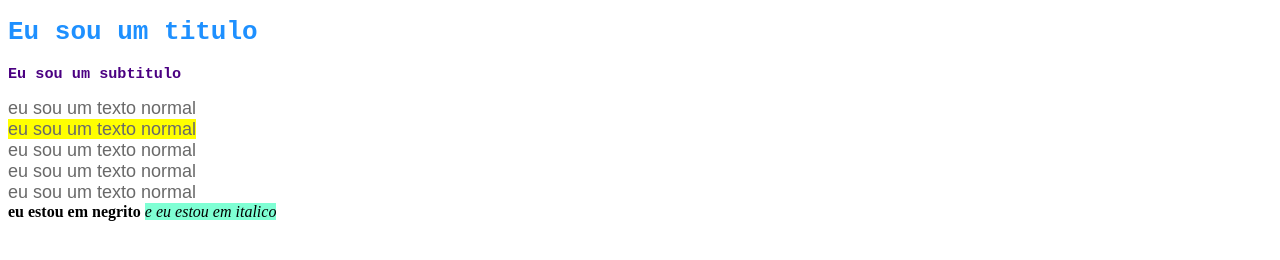
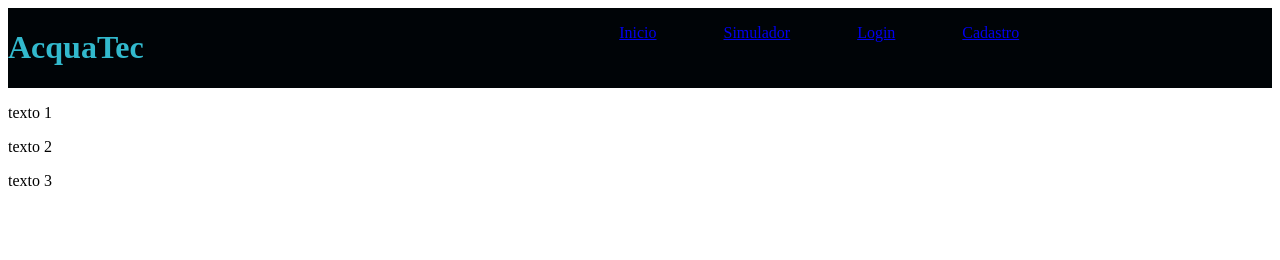
Before and after one commit to GabrielMaxi1602/Projeto-Gabriel-Maximiano, a plain HTML site: page index.html in a window 1280 px wide. Drawn offline with Linux system fonts and the light colour scheme.

Commit message:
Primeira versão do header

```diff
--- a/index.html
+++ b/index.html
@@ -4,20 +4,26 @@
     <meta charset="UTF-8">
     <meta http-equiv="X-UA-Compatible" content="IE=edge">
     <meta name="viewport" content="width=device-width, initial-scale=1.0">
-    <title>Projeto IOT Revolucionário</title>
+    <title>AcquaTec</title>
     <link rel="stylesheet" href="style.css">
 
 </head>
 <body>
-    <h1>Eu sou um titulo</h1>
-    <h3>Eu sou um subtitulo</h3>
-    <span>eu sou um texto normal</span><br>
-    <span class="destaque">eu sou um texto normal</span><br>
-    <span>eu sou um texto normal</span><br>
-    <span>eu sou um texto normal</span><br>
-    <span>eu sou um texto normal</span><br>
-    <b>eu estou em negrito</b>
-
-    <i class="destaque" id="destaqueEspecial">e eu estou em italico</i>
+    <div class="header">
+        <div class="container">
+            <h1>AcquaTec</h1>
+            <ul class="navbar">
+                <li><a href="#">Inicio</a></li>
+                <li><a href="#">Simulador</a></li>
+                <li><a href="#">Login</a></li>
+                <li><a href="#">Cadastro</a></li>
+            </ul>
+        </div>
+    </div>
+    <div class="container">
+        <p>texto 1</p>
+        <p>texto 2</p>
+        <p>texto 3</p>
+    </div>
 </body>
 </html>
--- a/style.css
+++ b/style.css
@@ -1,20 +1,20 @@
-h1 {
-    color: dodgerblue; font-family: monospace;
+.header {
+    background-color: #000407;
+    color: #32B9CD;
 }
 
-h3 {
-    color: indigo; font-family: monospace;
+.container {
+    width: 80%;
 }
 
-span {
-    color: dimgray; font-family: Arial; font-size: 18px;
+.header .container {
+    display: flex;
+    justify-content: space-between;
 }
 
-.destaque {
-    background-color: yellow;
+.navbar {
+    display: flex;
+    list-style: none;
+    width: 400px;
+    justify-content: space-between;
 }
-
-
-#destaqueEspecial {
-    background-color: aquamarine;
-}
```
